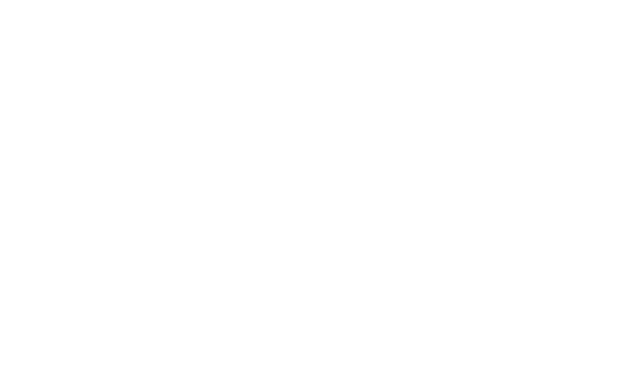
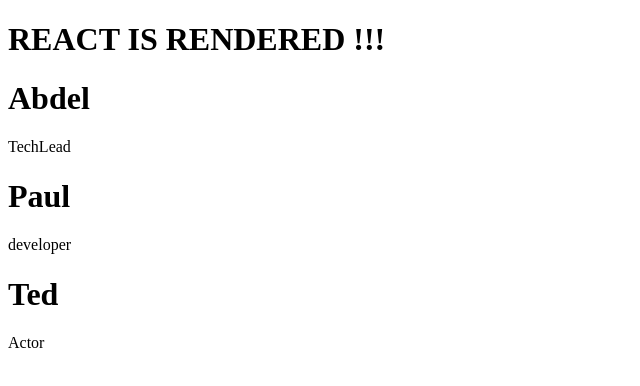
Before and after one commit to sassouiabd/pure-react, a plain HTML site: page src/index.html in a window 1280 px wide. Shown: the whole page, without its empty margins (0-640 px from the left). Drawn offline with nearby package versions, Linux system fonts and the light colour scheme.

Commit message:
what react does

```diff
--- a/src/index.html
+++ b/src/index.html
@@ -7,8 +7,47 @@
   <title>Document</title>
 </head>
 <body>
-  <div id="root"></div>
+  <div id="root"> React not Rendered</div>
   <script src="https://unpkg.com/react@16.8.6/umd/react.development.js"></script>
   <script src="https://unpkg.com/react-dom@16.8.6/umd/react-dom.development.js"></script>
+
+  <script>
+
+    const Person = (props) => {
+      return React.createElement("div", {} , [
+        React.createElement("h1" ,{}, props.name),
+        React.createElement("p" ,{}, props.occupation)
+      ]);
+    };
+
+    class App extends React.Component {
+      render() {
+        return React.createElement(
+        'div',
+        {},
+        [
+          React.createElement('h1', {}, 'REACT IS RENDERED !!!'),
+          React.createElement(Person, {
+            name: 'Abdel',
+            occupation: 'TechLead'
+          }),
+          React.createElement(Person, {
+            name: 'Paul',
+             occupation: 'developer'
+            }),
+          React.createElement(Person, {
+            name: 'Ted',
+            occupation: 'Actor'
+          })
+        ]);
+      }
+    };
+
+    ReactDOM.render(
+      React.createElement(App),
+      document.getElementById('root')
+    );
+  </script>
+
 </body>
 </html>
```
